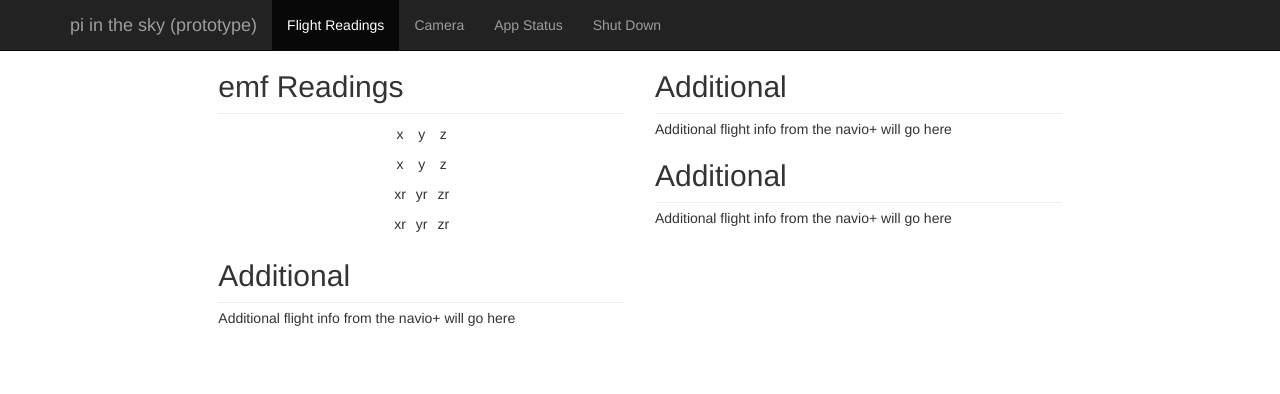
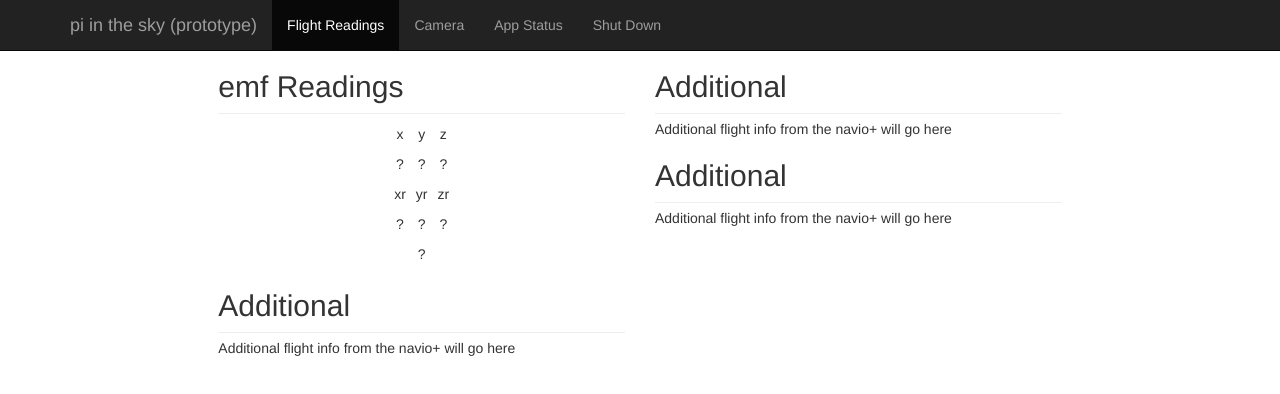
Before and after one commit to benHobbs/air, a website: page index.html in a window 1280 px wide. Both pictures are taken after a click on the link "Flight Readings". Drawn offline with nearby package versions, Linux system fonts and the light colour scheme; no server answers.

Commit message:
final version 1.0.0 commit

```diff
--- a/index.html
+++ b/index.html
@@ -79,9 +79,10 @@
                   <hr>
                   <table>
                     <tr><td>x</td><td>y</td><td>z</td></tr>
-                    <tr><td id="emf_x">x</td><td id="emf_y">y</td><td id="emf_z">z</td></tr>
+                    <tr><td id="emf_x">?</td><td id="emf_y">?</td><td id="emf_z">?</td></tr>
                     <tr><td>xr</td><td>yr</td><td>zr</td></tr>
-                    <tr><td id="emf_xr">xr</td><td id="emf_yr">yr</td><td id="emf_zr">zr</td></tr>
+                    <tr><td id="emf_xr">?</td><td id="emf_yr">?</td><td id="emf_zr">?</td></tr>
+                    <tr><td></td><td id="emf_unit">?</td><td></td></tr>
                   </table>
                   <h2>Additional</h2>
                   <hr>
--- a/server.js
+++ b/server.js
@@ -21,7 +21,7 @@ function startEmfReader (){
 
     console.log('EMF Reader\tStarting');
 
-    var shell = new PythonShell('./py/server.py', { mode: 'text',pythonOptions: ['-u'] });
+    var shell = new PythonShell('./py/reader.py', { mode: 'text',pythonOptions: ['-u'] });
 
     shell.on('message', function (msg) {
       io.emit('update',msg.toString());
```
Also changed, not shown: js/bundle.js (+2 -1 lines).
